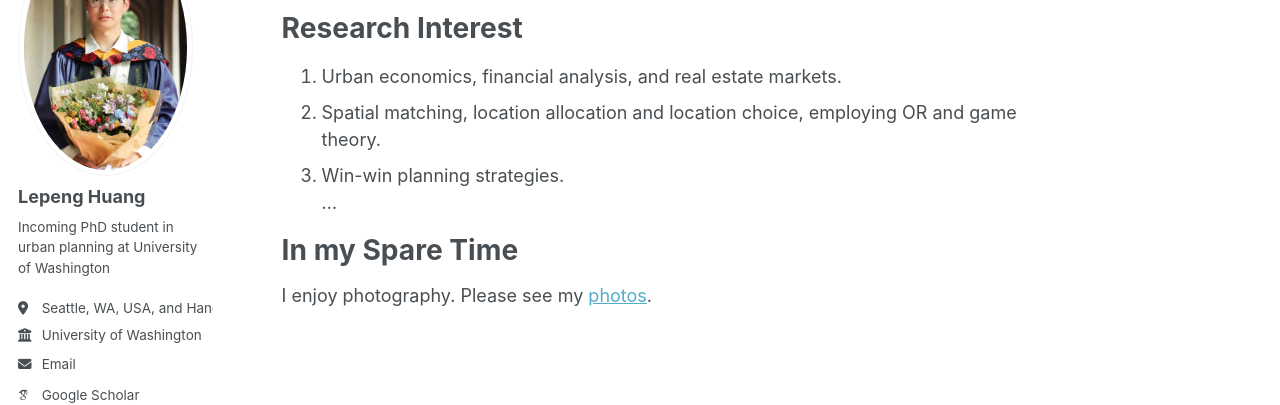
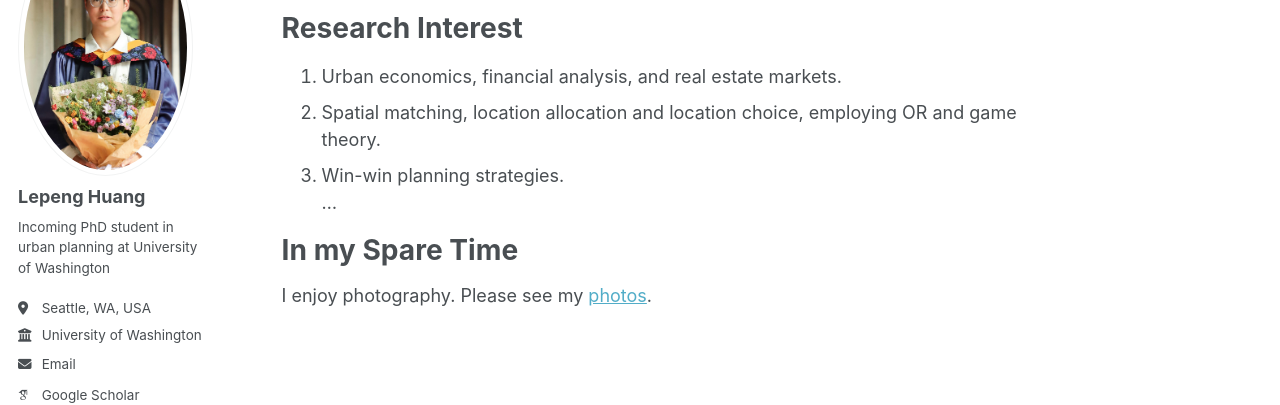
Before and after one commit to lepenghuang/lepenghuang.github.io, a Jekyll site: the page built from _pages/about.md, in a window 1280 px wide. Shown: the part 180-585 px from the top of the page. Built offline with Jekyll 4.4.1, drawn with Linux system fonts in a browser that asks for light colours; some web fonts are replaced; a script that is not in the unit is left out.

Commit message:
Update _config.yml

```diff
--- a/_config.yml
+++ b/_config.yml
@@ -26,7 +26,7 @@ author:
   name             : "Lepeng Huang"
   pronouns         : # example: "she/her"
   bio              : "Incoming PhD student in urban planning at University of Washington"
-  location         : "Seattle, WA, USA, and Hangzhou, China"
+  location         : "Seattle, WA, USA"
   employer         : "University of Washington"
   uri              : # URL
   email            : "huanglp@uw.edu"
```
